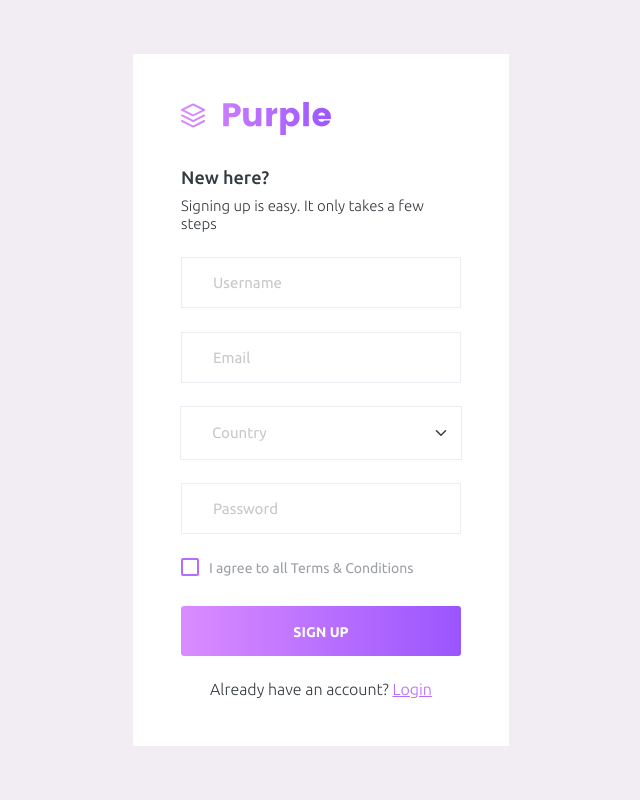
After one commit to kibetamos/RiffMates, a Django app: template templates/register.html in a window 1280 px wide. The commit adds this page. Shown: the whole page, without its empty margins (319-959 px from the left). Run offline with Django 4.2, Linux system fonts and the light colour scheme; the template is opened without the code that fills it, so the values that code supplies are empty.

Commit message:
added login and register

```diff
--- a/templates/index.html
+++ b/templates/index.html
@@ -74,7 +74,6 @@
                 <i class="mdi mdi-fullscreen" id="fullscreen-button"></i>
               </a>
             </li>
-
 
             <li class="nav-item nav-logout d-none d-lg-block">
               <a class="nav-link" href="#">
--- /dev/null
+++ b/templates/register.html
@@ -0,0 +1,89 @@
+<!DOCTYPE html>
+<html lang="en">
+  <head>
+    <!-- Required meta tags -->
+    <meta charset="utf-8">
+    <meta name="viewport" content="width=device-width, initial-scale=1, shrink-to-fit=no">
+    <title>Purple Admin</title>
+    <!-- plugins:css -->
+    <link rel="stylesheet" href="../../assets/vendors/mdi/css/materialdesignicons.min.css">
+    <link rel="stylesheet" href="../../assets/vendors/ti-icons/css/themify-icons.css">
+    <link rel="stylesheet" href="../../assets/vendors/css/vendor.bundle.base.css">
+    <link rel="stylesheet" href="../../assets/vendors/font-awesome/css/font-awesome.min.css">
+    <!-- endinject -->
+    <!-- Plugin css for this page -->
+    <!-- End plugin css for this page -->
+    <!-- inject:css -->
+    <!-- endinject -->
+    <!-- Layout styles -->
+    <link rel="stylesheet" href="../../assets/css/style.css">
+    <!-- End layout styles -->
+    <link rel="shortcut icon" href="../../assets/images/favicon.png" />
+  </head>
+  <body>
+    <div class="container-scroller">
+      <div class="container-fluid page-body-wrapper full-page-wrapper">
+        <div class="content-wrapper d-flex align-items-center auth">
+          <div class="row flex-grow">
+            <div class="col-lg-4 mx-auto">
+              <div class="auth-form-light text-left p-5">
+                <div class="brand-logo">
+                  <img src="../../assets/images/logo.svg">
+                </div>
+                <h4>New here?</h4>
+                <h6 class="font-weight-light">Signing up is easy. It only takes a few steps</h6>
+                <form class="pt-3">
+                  <div class="form-group">
+                    <input type="text" class="form-control form-control-lg" id="exampleInputUsername1" placeholder="Username">
+                  </div>
+                  <div class="form-group">
+                    <input type="email" class="form-control form-control-lg" id="exampleInputEmail1" placeholder="Email">
+                  </div>
+                  <div class="form-group">
+                    <select class="form-select form-select-lg" id="exampleFormControlSelect2">
+                      <option>Country</option>
+                      <option>United States of America</option>
+                      <option>United Kingdom</option>
+                      <option>India</option>
+                      <option>Germany</option>
+                      <option>Argentina</option>
+                    </select>
+                  </div>
+                  <div class="form-group">
+                    <input type="password" class="form-control form-control-lg" id="exampleInputPassword1" placeholder="Password">
+                  </div>
+                  <div class="mb-4">
+                    <div class="form-check">
+                      <label class="form-check-label text-muted">
+                        <input type="checkbox" class="form-check-input"> I agree to all Terms & Conditions </label>
+                    </div>
+                  </div>
+                  <div class="mt-3 d-grid gap-2">
+                    <a class="btn btn-block btn-gradient-primary btn-lg font-weight-medium auth-form-btn" href="../../index.html">SIGN UP</a>
+                  </div>
+                  <div class="text-center mt-4 font-weight-light"> Already have an account? <a href="login.html" class="text-primary">Login</a>
+                  </div>
+                </form>
+              </div>
+            </div>
+          </div>
+        </div>
+        <!-- content-wrapper ends -->
+      </div>
+      <!-- page-body-wrapper ends -->
+    </div>
+    <!-- container-scroller -->
+    <!-- plugins:js -->
+    <script src="../../assets/vendors/js/vendor.bundle.base.js"></script>
+    <!-- endinject -->
+    <!-- Plugin js for this page -->
+    <!-- End plugin js for this page -->
+    <!-- inject:js -->
+    <script src="../../assets/js/off-canvas.js"></script>
+    <script src="../../assets/js/misc.js"></script>
+    <script src="../../assets/js/settings.js"></script>
+    <script src="../../assets/js/todolist.js"></script>
+    <script src="../../assets/js/jquery.cookie.js"></script>
+    <!-- endinject -->
+  </body>
+</html>
```
Also changed, not shown: templates/error-404.html (added, +69 -0 lines), templates/login.html (added, +81 -0 lines).
